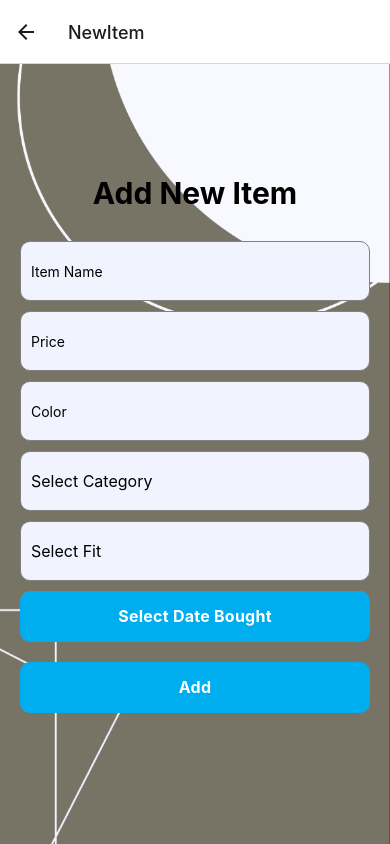
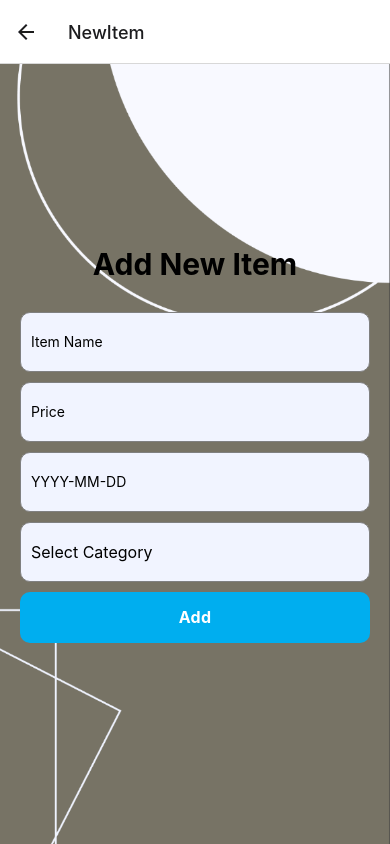
Before and after one commit to GitYaw/Voguify-GDSC, a React Native app: screen /NewItem in a window 390 px wide. Built offline with nearby package versions, Linux system fonts and the light colour scheme.

Commit message:
Allow user to input clothing items
Had to hide date picker for now, unable to resolve

Also commented out some categories for quicker testing

```diff
--- a/pages/NewItemView.js
+++ b/pages/NewItemView.js
@@ -1,36 +1,93 @@
 import React, { useState } from 'react';
-import { StyleSheet, Text, View, TextInput, TouchableOpacity, ImageBackground, Modal } from 'react-native';
-import { DatePicker } from '@react-native-community/datetimepicker';
+import { StyleSheet, Text, View, TextInput, TouchableOpacity, ImageBackground, Alert, Modal, Platform } from 'react-native';
+import { DateTimePicker } from '@react-native-community/datetimepicker';
+import { push, ref } from 'firebase/database';
+import { database } from '../firebase-config';
+
 import loginBackground from '../assets/new_item_background.png';
 
 const NewItemView = ({ navigation }) => {
   const [itemName, setItemName] = useState('');
   const [price, setPrice] = useState('');
-  const [color, setColor] = useState('');
+  const [purchaseDate, setPurchaseDate] = useState('');
+
+  // const [color, setColor] = useState('');
   const [category, setCategory] = useState('');
-  const [baginess, setBaginess] = useState('');
-  const [showDatePicker, setShowDatePicker] = useState(false);
+  // const [baginess, setBaginess] = useState('');
 
+  // const [showDatePicker, setShowDatePicker] = useState(false);
   const [categoryDropdownVisible, setCategoryDropdownVisible] = useState(false);
-  const [baginessDropdownVisible, setBaginessDropdownVisible] = useState(false);
+  // const [baginessDropdownVisible, setBaginessDropdownVisible] = useState(false);
   const [categoryOptions] = useState(['Pants', 'Shorts', 'Tshirt', 'Jacket', 'Shoes']);
-  const [baginessOptions] = useState(['Baggy', 'Skinny', 'Fit']);
+  // const [baginessOptions] = useState(['Baggy', 'Skinny', 'Fit']);
 
   const handleCategorySelect = (selectedCategory) => {
     setCategory(selectedCategory);
     setCategoryDropdownVisible(false);
   };
 
-  const handleBaginessSelect = (selectedBaginess) => {
-    setBaginess(selectedBaginess);
-    setBaginessDropdownVisible(false);
-  };
+  // const handleBaginessSelect = (selectedBaginess) => {
+  //   setBaginess(selectedBaginess);
+  //   setBaginessDropdownVisible(false);
+  // };
 
+  // const handleDateChange = (event, selectedDate) => {
+  //   setShowDatePicker(false); // Hide the date picker
+  //   if (selectedDate) {
+  //     setPurchaseDate(selectedDate); // Set the selected date in your state
+  //   }
+  // };
+
+  // const showDatePickerModal = () => {
+  //   setShowDatePicker(true); // Show the date picker modal
+  // };
 
 
   const handleAddItem = () => {
-    // Handle adding the item with the selected category
+    // Validate input fields
+    if (!itemName || !price || !purchaseDate) {
+      Alert.alert('Error', 'Please fill in all fields.');
+      return;
+    }
+
+    // Convert price to a number (assuming it's a string input)
+    const itemPrice = parseFloat(price);
+
+    // Validate the price
+    if (isNaN(itemPrice) || itemPrice <= 0) {
+      Alert.alert('Error', 'Please enter a valid price.');
+      return;
+    }
+
+    // Format purchase date as a JavaScript Date object
+    const purchasedDate = new Date(purchaseDate);
+
+    // Check if the date is valid
+    if (isNaN(purchasedDate.getTime())) {
+      Alert.alert('Error', 'Please enter a valid purchase date.');
+      return;
+    }
+
+    // Add item to Firebase database
+    push(ref(database, '/clothing'), {
+      name: itemName,
+      price: itemPrice,
+      date: purchasedDate.toISOString(), // Store date as a string in ISO format
+    })
+      .then(() => {
+        Alert.alert('Success', 'Clothing item added successfully.');
+        // Clear form fields after successful submission
+        setItemName('');
+        setPrice('');
+        setPurchaseDate('');
+        setCategory('')
+      })
+      .catch((error) => {
+        console.error('Error adding item to Firebase:', error);
+        Alert.alert('Error', 'Failed to add clothing item. Please try again later.');
+      });
   };
+
 
   return (
     <ImageBackground source={loginBackground} style={styles.backgroundImage}>
@@ -51,12 +108,34 @@ const NewItemView = ({ navigation }) => {
           value={price}
           keyboardType='numeric'
         />
-        <TextInput
+        {/* <TextInput
           style={styles.input}
           placeholder='Color'
           onChangeText={setColor}
           value={color}
+        /> */}
+
+        <TextInput
+          style={styles.input}
+          placeholder="YYYY-MM-DD"
+          value={purchaseDate}
+          onChangeText={setPurchaseDate}
         />
+
+        {/* Add button to show date picker */}
+        {/* <TouchableOpacity style={styles.datePickerButton} onPress={showDatePickerModal}>
+          <Text style={styles.buttonText}>Select Purchase Date</Text>
+        </TouchableOpacity> */}
+        {/* Date picker modal */}
+        {/* {showDatePicker && (
+          <DateTimePicker
+            value={purchaseDate || new Date()}
+            mode="date"
+            display={Platform.OS === 'ios' ? 'spinner' : 'calendar'}
+            onChange={handleDateChange}
+          />
+        )} */}
+
 
         {/* Category Dropdown */}
         <TouchableOpacity
@@ -85,7 +164,7 @@ const NewItemView = ({ navigation }) => {
         </Modal>
 
         {/* Baginess Dropdown */}
-        <TouchableOpacity
+        {/* <TouchableOpacity
           style={styles.dropdownButton}
           onPress={() => setBaginessDropdownVisible(true)}
         >
@@ -108,27 +187,7 @@ const NewItemView = ({ navigation }) => {
               </TouchableOpacity>
             ))}
           </View>
-        </Modal>
-
-        {/* Date Picker */}
-        <TouchableOpacity
-          style={styles.datePickerButton}
-          onPress={() => setShowDatePicker(true)}
-        >
-          <Text style={styles.loginText}>Select Date Bought</Text>
-        </TouchableOpacity>
-        {showDatePicker && (
-          <DatePicker
-            value={new Date()}
-            mode="date"
-            display="default"
-            onChange={(event, selectedDate) => {
-              setShowDatePicker(false);
-              // Handle date selection
-            }}
-            style={styles.datePicker}
-          />
-        )}
+        </Modal> */}
 
         {/* Add Button */}
         <TouchableOpacity
```
Lines whose indentation alone changed are shown as unchanged.
